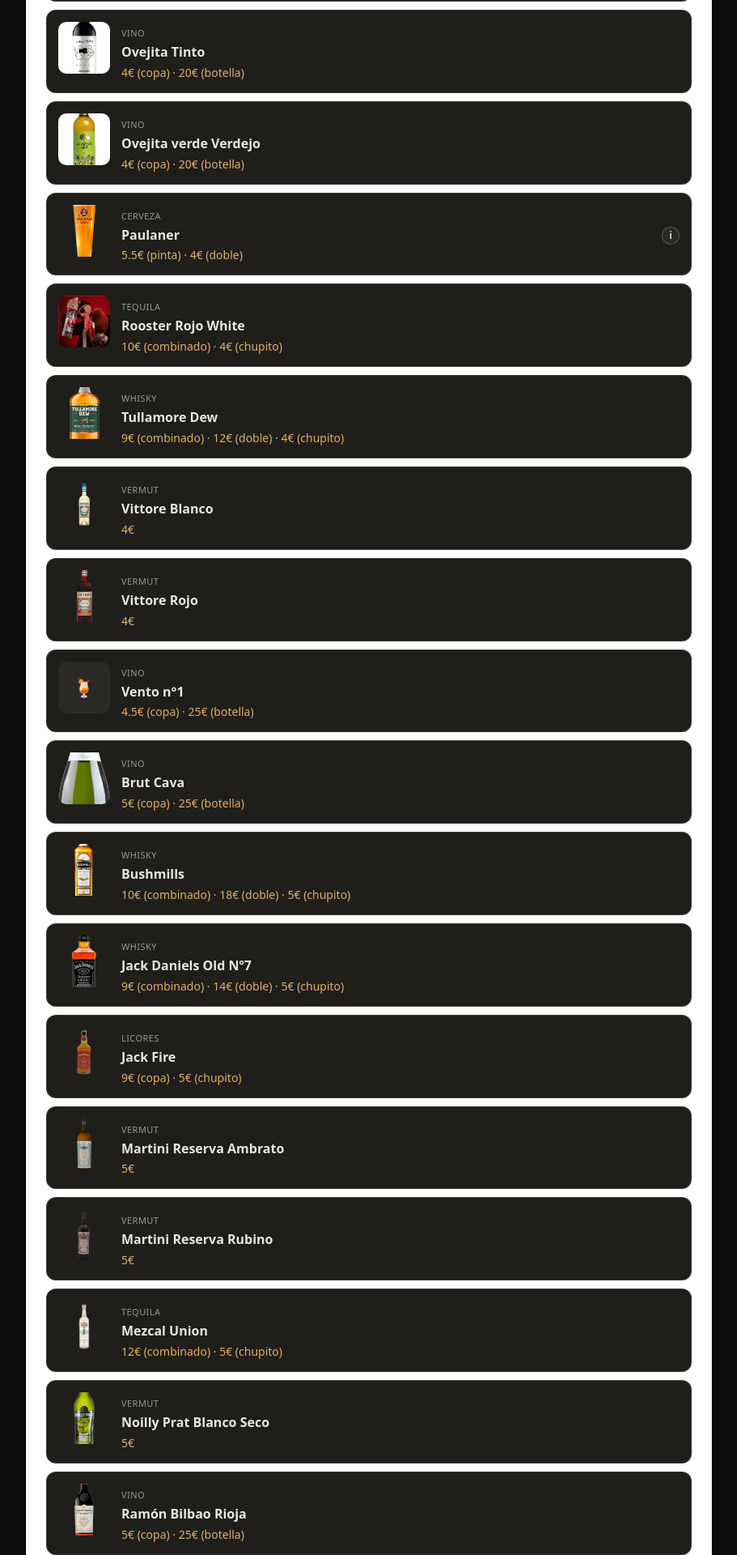
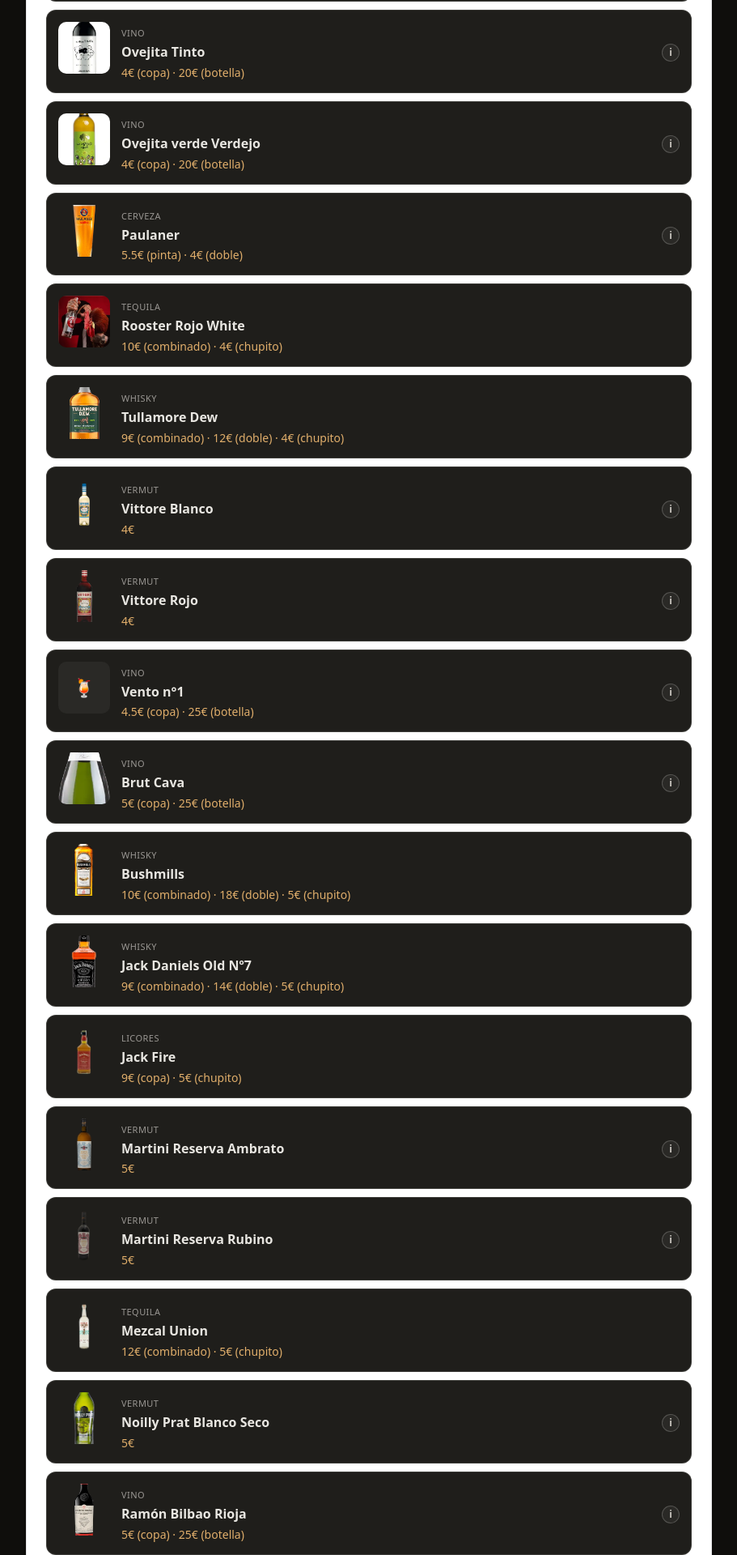
Before and after one commit to MarieBerezhna/berlin_bartender, a Next.js app: page / in a window 1280 px wide. Shown: the part 3520-5440 px from the top of the page at 81% size, without its empty margins (184-1095 px from the left). Built offline with nearby package versions, Linux system fonts and the light colour scheme.

Commit message:
desc vino & vermut

```diff
--- a/app/data/constants.ts
+++ b/app/data/constants.ts
@@ -52,6 +52,9 @@
   "Whisky": "El whisky es una bebida alcohólica destilada elaborada a partir de cereales, como cebada, maíz, centeno o trigo. Tras la destilación se envejece en barricas de roble durante varios años, lo que le aporta su color, aroma y sabores característicos, como vainilla, caramelo, especias o madera. Es una de las bases más importantes de la coctelería clásica y también se consume solo o con hielo.",
   "Ron": "El ron es una bebida alcohólica destilada que se elabora principalmente a partir de la caña de azúcar, ya sea del jugo de caña o de la melaza (un subproducto de la producción de azúcar). Su proceso incluye fermentar los azúcares de la caña, destilar el líquido fermentado y, en muchos casos, envejecer el destilado en barricas de madera.<br><br><strong>Tipos de ron:</strong><br>• <em>Ron blanco</em> — ligero y transparente, muy usado en cócteles.<br>• <em>Ron dorado</em> — envejecido por un tiempo moderado, sabor más intenso.<br>• <em>Ron añejo</em> — envejecido varios años, sabores más complejos.<br>• <em>Ron especiado</em> — con especias y otros aromas añadidos.<br><br>Se consume solo, con hielo o en cócteles como el mojito, la piña colada o el daiquiri.",
   "Cerveza": "La cerveza es una bebida alcohólica elaborada a partir de la fermentación de cereales, principalmente cebada, y aromatizada con lúpulo. Su proceso de elaboración incluye la malteación, la cocción del mosto, la fermentación y el envasado. Existen numerosos estilos de cerveza, que varían en sabor, color, aroma y contenido alcohólico. Se consume sola o como acompañamiento de comidas y también se utiliza en cócteles como la michelada o el shandy. Es la bebida alcohólica más consumida del mundo, y una de las bebidas más consumidas en general, solo por detrás del agua, el té y el café.",
+  "Vino": "El vino es una bebida alcohólica obtenida de la fermentación del jugo de uvas. Existen diferentes tipos de vino, como tinto, blanco, rosado y espumoso, cada uno con características únicas de sabor, aroma y color. Se consume solo, acompañado de comidas o como ingrediente en cócteles.",
+  "Vermut": "El vermut es un vino aromatizado y fortificado, elaborado a partir de vino base al que se le añaden hierbas, especias y otros botánicos. Se utiliza como aperitivo o digestivo y también es un ingrediente clave en cócteles clásicos como el Martini, el Negroni y el Manhattan.",
+
 };
 export const AUTOR_FAMILIES: string[] = [
   ...new Set(
@@ -94,7 +97,22 @@
   "Amstel 0.0": "Cerveza Amstel 0.0 es una marca de cerveza neerlandesa sin alcohol, fundada en 1870 en Ámsterdam, Países Bajos. Es una cerveza lager de color dorado y sabor suave.",
   "Amstel Radler": "Cerveza Amstel Radler es una mezcla de cerveza Amstel y limonada, con un contenido alcohólico de 2,5%.",
   "Cruzcampo Sin Gluten": "Cerveza Cruzcampo Sin Gluten es una marca de cerveza española sin gluten, fundada en 1904 en Sevilla, España. Es una cerveza lager de color dorado y sabor suave.",
-  "IPA Lagunitas": "Cerveza IPA Lagunitas es una marca de cerveza estadounidense, fundada en 1993 en Petaluma, California. Es una cerveza IPA de color ámbar y sabor intenso, con un contenido alcohólico de 6,2%."
+  "IPA Lagunitas": "Cerveza IPA Lagunitas es una marca de cerveza estadounidense, fundada en 1993 en Petaluma, California. Es una cerveza IPA de color ámbar y sabor intenso, con un contenido alcohólico de 6,2%.",
+  // VINO
+  "Ladrón de Lunas Blanco": "Vino blanco español, conocido por su sabor fresco y afrutado.",
+  "Ovejita Tinto": "Vino tinto español, caracterizado por su sabor suave y equilibrado.",
+  "Ovejita verde Verdejo": "Vino blanco español, elaborado con la variedad de uva Verdejo, conocido por su frescura y notas frutales.",
+  "Vento n°1": "Vino realizado por Café Berlin, de forma artesanal en el celler de la Ibola",
+  "Brut Cava": "Vino espumoso español, elaborado mediante el método tradicional, con un sabor seco y burbujeante.",
+  "Ramón Bilbao Rioja": "Vino tinto español, proveniente de la región de Rioja, conocido por su sabor intenso y afrutado.",
+  "Bollinger Spécial Cuvée": "Vino espumoso francés, elaborado por la casa Bollinger, conocido por su sabor complejo y elegante.",
+  // Vermut
+  "Vittore Blanco": "Vermut blanco español, elaborado con una mezcla de vinos y aromatizado con hierbas y especias.",
+  "Vittore Rojo": "Vermut rojo español, elaborado con una mezcla de vinos y aromatizado con hierbas y especias.",
+  "Martini Reserva Ambrato": "Vermut italiano, elaborado con una mezcla de vinos y aromatizado con hierbas y especias, conocido por su sabor suave y equilibrado.",
+  "Martini Reserva Rubino": "Vermut italiano, elaborado con una mezcla de vinos y aromatizado con hierbas y especias, conocido por su sabor intenso y afrutado.",
+  "Noilly Prat Blanco Seco": "Vermut francés, elaborado con una mezcla de vinos y aromatizado con hierbas y especias, conocido por su sabor seco y elegante.",
+  //
 };
 export const Q_META = {
   ingredients:  "¿Qué lleva?",
```
